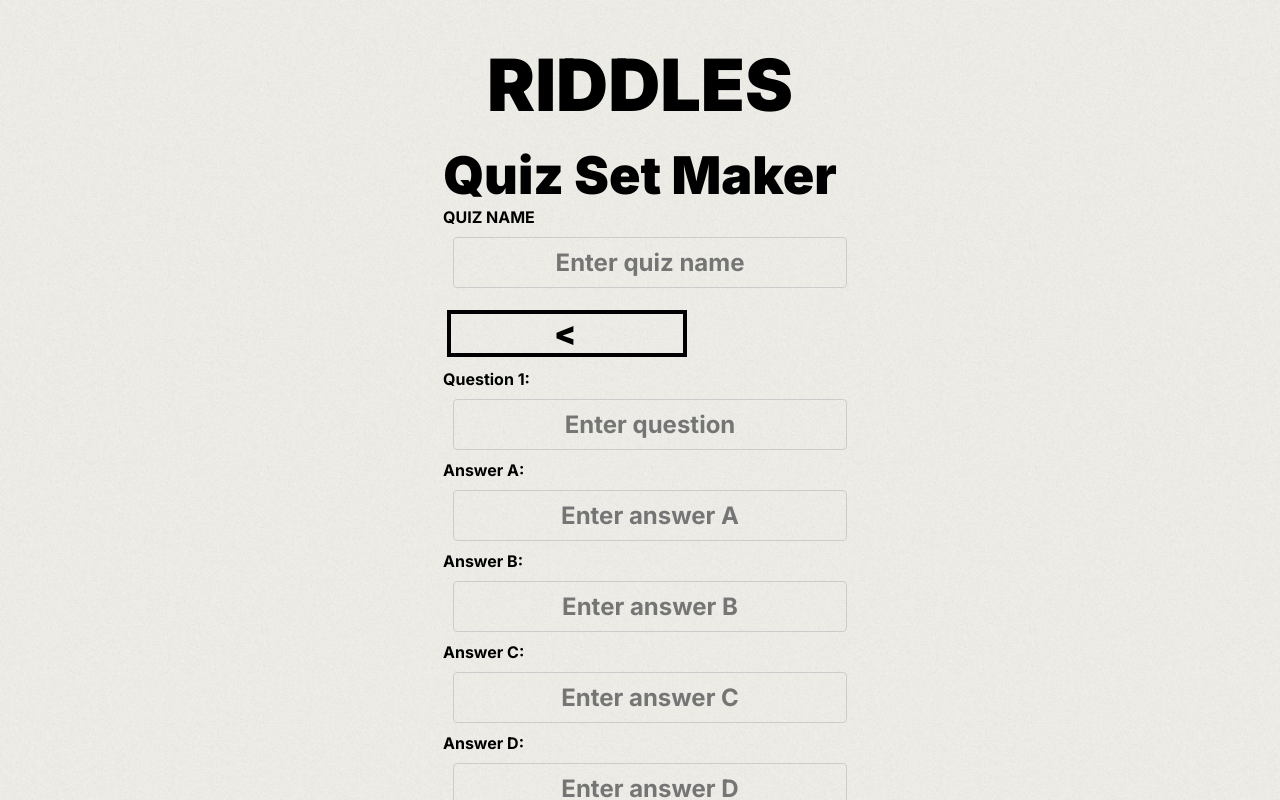
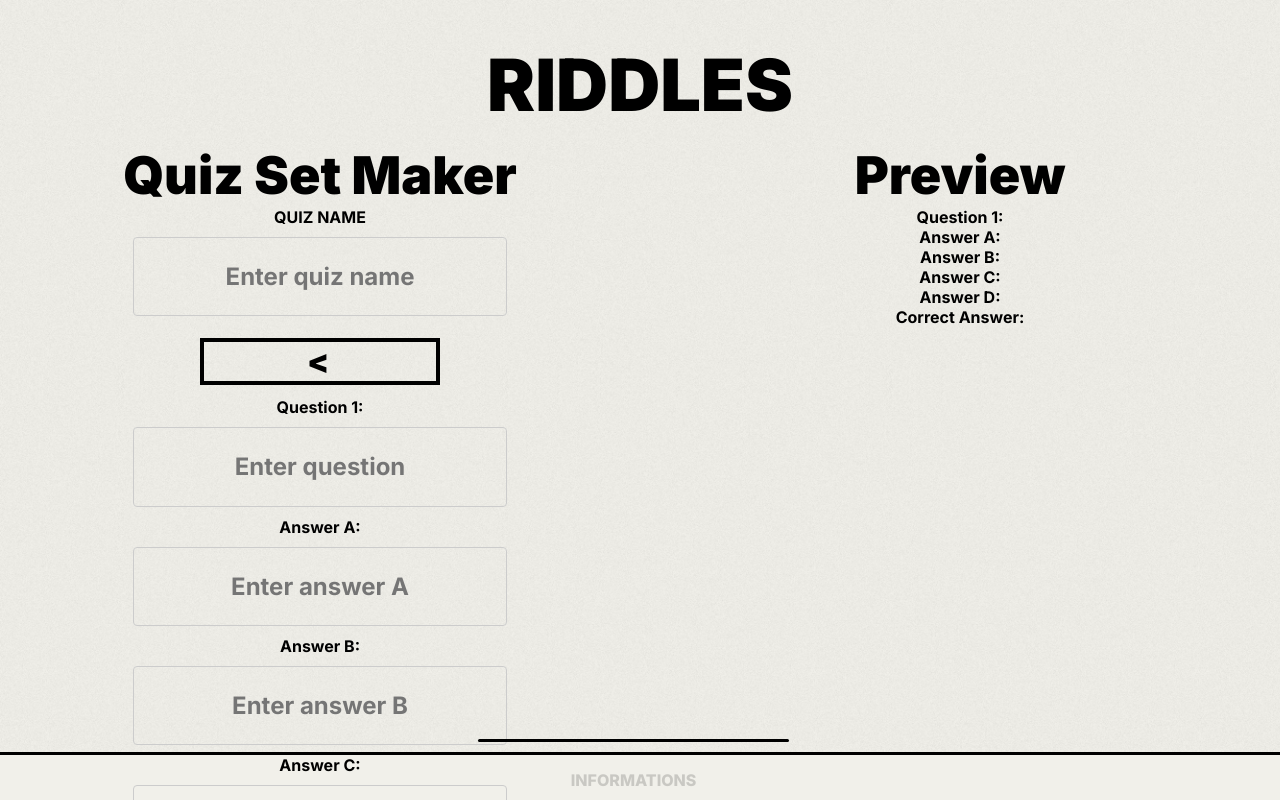
Before and after one commit to Mareczek1311/RiddleZone, a Next.js app in the folder web_client/: page / in a window 1280 px wide. Built offline with nearby package versions, Linux system fonts and the light colour scheme.

Commit message:
added functionality

```diff
--- a/web_client/src/app/components/QuizSetMakerPage/QuizSetMakerPage.css
+++ b/web_client/src/app/components/QuizSetMakerPage/QuizSetMakerPage.css
@@ -1,19 +1,21 @@
 .MainSection{
-    display: flex;
-    justify-content: center;
-    align-items: end;
-    width: 100%;
-    height: 76vh !important;
-    text-align: center;
+  display: flex;
+  width: 100%;
+  height: 76vh !important;
+  text-align: center;
 }
 input{
-    width: 100%;
-    height: 100%;
     padding: 10px;
     margin: 10px;
     border: 1px solid #ccc;
     border-radius: 4px;
     box-sizing: border-box;
+
+}
+
+.JUSTFKNGWORK{
+    display: flex;
+    flex-direction: column;
 
 }
 
@@ -26,6 +28,16 @@ input{
     min-height: 50%;
     width: 100%;
     margin-bottom: 10%;
+}
+
+.Preview{
+  align-items: center !important;
+  justify-content: space-between !important;
+  flex-direction: column;
+  height: auto;
+  min-height: 50%;
+  width: 100%;
+  margin-bottom: 10%;
 }
 
 .rooms_container {
--- a/web_client/src/app/components/QuizSetMakerPage/QuizSetMakerPage.tsx
+++ b/web_client/src/app/components/QuizSetMakerPage/QuizSetMakerPage.tsx
@@ -1,5 +1,5 @@
 import { set } from "firebase/database";
-import { useState } from "react";
+import { useEffect, useState } from "react";
 import "./QuizSetMakerPage.css";
 import { motion } from "framer-motion";
 
@@ -18,51 +18,49 @@ const QuizSetMakerPage: React.FC<QuizSetMakerPageProps> = ({ socket }) => {
 
 
     const [questionCounter, setQuestionCounter] = useState(1);
+    const [questionIndex, setQuestionIndex] = useState(0);
 
-    const [questionList, setQuestionList] = useState([] as any[]);
+    const [questionList, setQuestionList] = useState([{question: "",
+    answerA: "",
+    answerB: "",
+    answerC: "",
+    answerD: "",
+    correctAnswer: ""}] as any[]);
 
-    function ResetValues() {
-        setQuestionInputValue("");
-        setAnswerAInputValue("");
-        setAnswerBInputValue("");
-        setAnswerCInputValue("");
-        setAnswerDInputValue("");
-        setData("");
+    function DeleteQuestion() {
+        if(questionCounter === 1) {
+            return;
+        }
+        questionList.splice(questionIndex, 1);
+        setQuestionList([...questionList]);
+        setQuestionCounter(questionCounter - 1);
+        setQuestionIndex(questionIndex - 1);
     }
 
-    function addQuestion() {
-
-        if(data === "") {
-            alert("Please select correct answer");
+    function switchQuestion(direction: number) {
+        if(direction == -1) {
+            if(questionCounter <= 1) {
                 return;
             }
-        if(answerAInputValue === "" || answerBInputValue === "" || answerCInputValue === "" || answerDInputValue === "") {
-            alert("Please fill all answers");
-            return;
+            setQuestionCounter(questionCounter - 1);
+            setQuestionIndex(questionIndex - 1);
         }
-        if(questionInputValue === "") {
-            alert("Please fill question");
-            return;
-        }
+        if (direction == 1){
 
             setQuestionCounter(questionCounter + 1);
-
-        const question = {
-            question: questionInputValue,
-            answers: [
-                answerAInputValue,
-                answerBInputValue,
-                answerCInputValue,
-                answerDInputValue
-            ],
-            correctAnswer: data
+            if(questionCounter === questionList.length) {
+                const question = {question: "",
+                answerA: "",
+                answerB: "",
+                answerC: "",
+                answerD: "",
+                correctAnswer: ""};
+                setQuestionList([...questionList, question]);
+                console.log("created")
             }
-        setQuestionList([...questionList, question]);
-
-        ResetValues();
+            setQuestionIndex(questionIndex+1);
         }
-
-
+    }
 
     const [data, setData] = useState("");
 
@@ -80,8 +78,32 @@ const QuizSetMakerPage: React.FC<QuizSetMakerPageProps> = ({ socket }) => {
         );
     };
 
+
+    useEffect(() => {
+        var currQuestion = questionList[questionIndex];
+        currQuestion.question = questionInputValue;
+        currQuestion.answerA = answerAInputValue;
+        currQuestion.answerB = answerBInputValue;
+        currQuestion.answerC = answerCInputValue;
+        currQuestion.answerD = answerDInputValue;
+        currQuestion.correctAnswer = data;
+
+        questionList[questionIndex] = currQuestion;
+        setQuestionList([...questionList]);
+    }, [questionInputValue, answerAInputValue, answerBInputValue, answerCInputValue, answerDInputValue, data]);
+
+    useEffect(() => {
+        setAnswerAInputValue(questionList[questionIndex].answerA);
+        setAnswerBInputValue(questionList[questionIndex].answerB);
+        setAnswerCInputValue(questionList[questionIndex].answerC);
+        setAnswerDInputValue(questionList[questionIndex].answerD);
+        setQuestionInputValue(questionList[questionIndex].question);
+        setData(questionList[questionIndex].correctAnswer);
+    }
+    , [questionIndex]);
+
     return (
-        <div>
+        <div className="MainSection">
         <div className="ManageSection">
             <h1>Quiz Set Maker</h1>
             <div>
@@ -93,7 +115,9 @@ const QuizSetMakerPage: React.FC<QuizSetMakerPageProps> = ({ socket }) => {
                 placeholder="Enter quiz name"
               />
 
-                <button className="button" onClick={() => {buttonHandler()}}>
+                <button className="button" onClick={() => {
+                    switchQuestion(-1)
+                    }}>
                 <motion.h2
                   className="button-text"
                   style={{
@@ -110,7 +134,7 @@ const QuizSetMakerPage: React.FC<QuizSetMakerPageProps> = ({ socket }) => {
                 <h4 className="input-description">Question {questionCounter}: </h4>
                 <input
                     type="text"
-                    value={nameSetInputValue}
+                    value={questionInputValue}
                     onChange={(event) => setQuestionInputValue(event.target.value)}
                     placeholder="Enter question"
                 />
@@ -119,7 +143,7 @@ const QuizSetMakerPage: React.FC<QuizSetMakerPageProps> = ({ socket }) => {
                 <h4 className="input-description">Answer A:</h4>
                 <input
                     type="text"
-                    value={nameSetInputValue}
+                    value={answerAInputValue}
                     onChange={(event) => setAnswerAInputValue(event.target.value)}
                     placeholder="Enter answer A"
                 />
@@ -127,7 +151,7 @@ const QuizSetMakerPage: React.FC<QuizSetMakerPageProps> = ({ socket }) => {
                 <h4 className="input-description">Answer B:</h4>
                 <input
                     type="text"
-                    value={nameSetInputValue}
+                    value={answerBInputValue}
                     onChange={(event) => setAnswerBInputValue(event.target.value)}
                     placeholder="Enter answer B"
                 />
@@ -135,7 +159,7 @@ const QuizSetMakerPage: React.FC<QuizSetMakerPageProps> = ({ socket }) => {
                 <h4 className="input-description">Answer C:</h4>
                 <input
                     type="text"
-                    value={nameSetInputValue}
+                    value={answerCInputValue}
                     onChange={(event) => setAnswerCInputValue(event.target.value)}
                     placeholder="Enter answer C"
                 />
@@ -143,7 +167,7 @@ const QuizSetMakerPage: React.FC<QuizSetMakerPageProps> = ({ socket }) => {
                 <h4 className="input-description">Answer D:</h4>
                 <input
                     type="text"
-                    value={nameSetInputValue}
+                    value={answerDInputValue}
                     onChange={(event) => setAnswerDInputValue(event.target.value)}
                     placeholder="Enter answer D"
                 />
@@ -161,8 +185,10 @@ const QuizSetMakerPage: React.FC<QuizSetMakerPageProps> = ({ socket }) => {
             </select>
             </div>
 
-
-             <button className="button" onClick={() => {buttonHandler()}}>
+                    <div className="JUSTFKNGWORK">
+                    <button className="button" onClick={() => {
+                        switchQuestion(1)
+                        }}>
                         <motion.h2
                         className="button-text"
                         style={{
@@ -172,9 +198,40 @@ const QuizSetMakerPage: React.FC<QuizSetMakerPageProps> = ({ socket }) => {
                         {">"}{" "}
                         </motion.h2>
                     </button>
+                    <button className="button" onClick={() => {
+                        DeleteQuestion()
+                        }}>
+                        <motion.h2
+                        className="button-text"
+                        style={{
+                        }}
+                        >
+                        {" "}
+                        Delete Question{" "}
+                        </motion.h2>
+                    </button>
+                    </div>
+
+            </div>
 
 
         </div>
+        <div className="Preview">
+                <h1>Preview</h1>
+                  {
+                    questionList.map((question, index) => {
+                        return (
+                            <div key={index}>
+                                <h4>Question {index + 1}: {question.question}</h4>
+                                <h4>Answer A: {question.answerA}</h4>
+                                <h4>Answer B: {question.answerB}</h4>
+                                <h4>Answer C: {question.answerC}</h4>
+                                <h4>Answer D: {question.answerD}</h4>
+                                <h4>Correct Answer: {question.correctAnswer}</h4>
+                            </div>
+                        );
+                    })
+                  }
 
             </div>
         </div>
--- a/web_client/src/app/globals.css
+++ b/web_client/src/app/globals.css
@@ -68,8 +68,6 @@
 }
 
 input {
-  width: 100%;
-  height: 100%;
   min-height: 10%;
   display: flex;
   justify-content: start;
```
Lines whose indentation alone changed are shown as unchanged.
